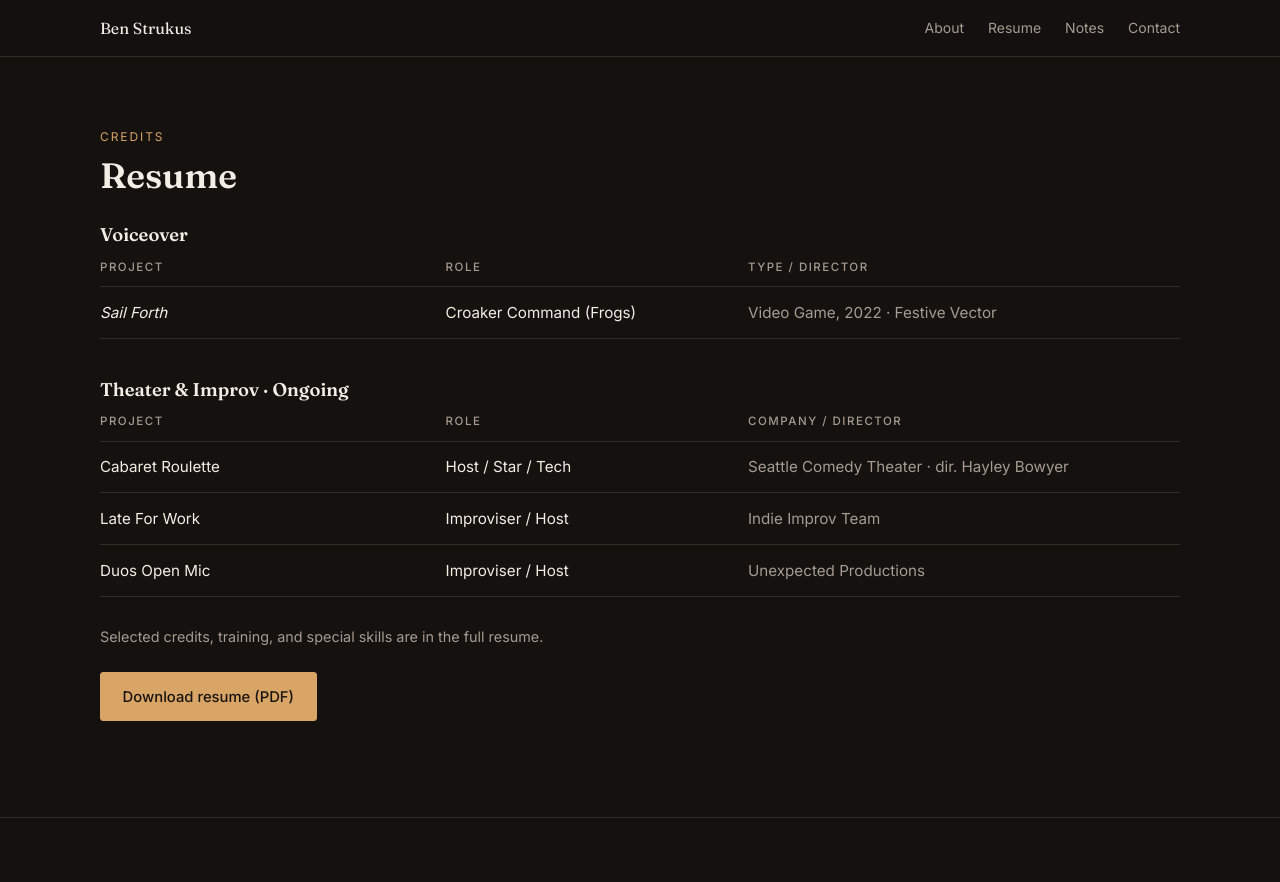
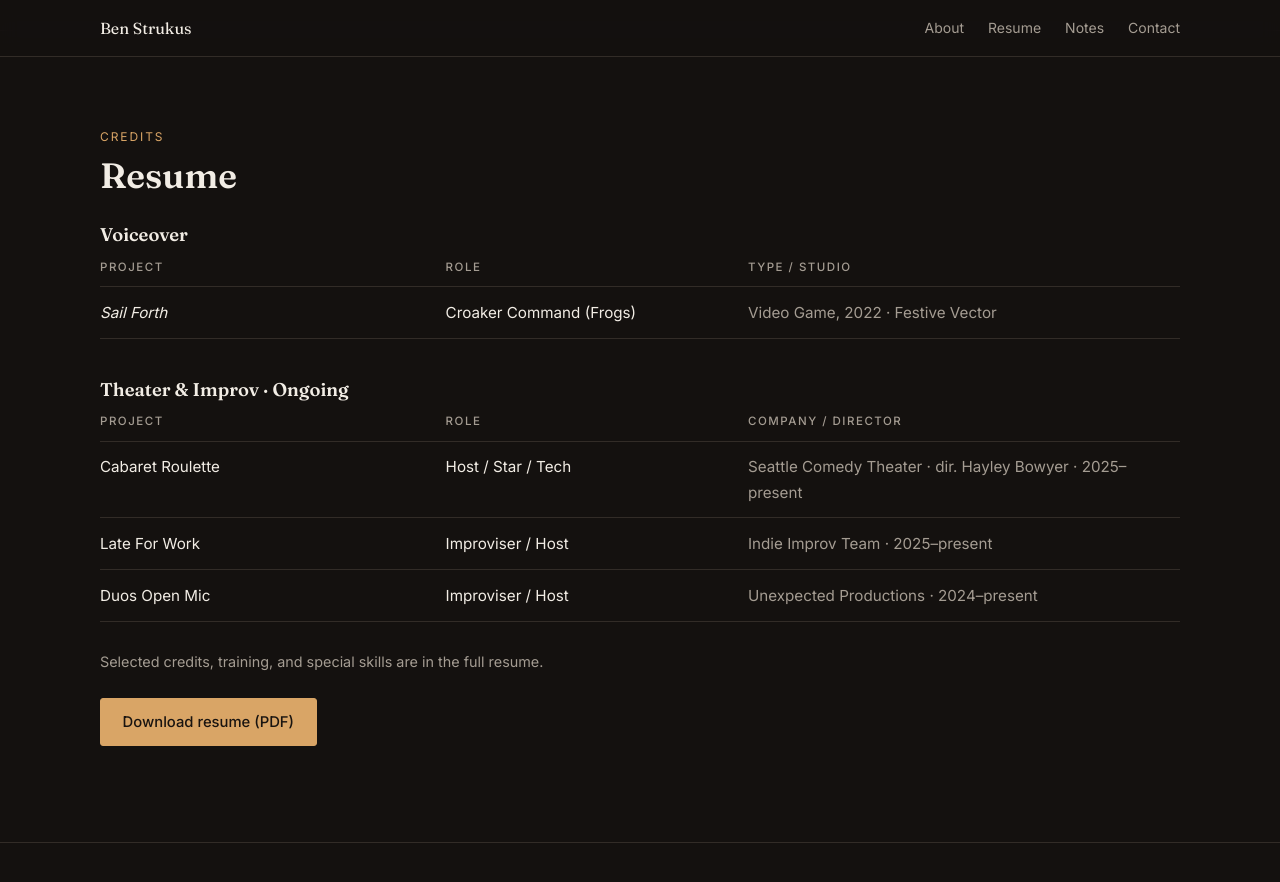
Before and after one commit to bstrukus/bstrukus.github.io, a Jekyll site: the page index.html, which Jekyll copies as it is, in a window 1280 px wide and 900 px high, scrolled down 1537 px. Shown: the top 882 px of the window. Built offline with Jekyll 4.4.1, drawn with Linux system fonts in a browser that asks for light colours.

Commit message:
Add run dates to ongoing theater credits
Duos Open Mic 2024–present; Cabaret Roulette and Late For Work
2025–present. Year ranges rather than show counts: they follow resume
convention, match the Voiceover row's year, and only need editing when
a run ends. Aggregate show counts stay in the bio.

Also relabels the Voiceover table's third column "Type / Studio", since
the Sail Forth row now credits the studio rather than the director.

Co-Authored-By: Claude Opus 5.5 <noreply@anthropic.com>

```diff
--- a/index.html
+++ b/index.html
@@ -182,13 +182,15 @@
     <!-- Same layout as the PDF resume: Project / Role / Company, one table
          per heading. Only current work is listed here; selected credits,
          training, and special skills live in the PDF. Add a row by copying
-         a <tr> line. On phones each row stacks into a small block instead
-         of scrolling sideways (see "Resume" in assets/styles.css). -->
+         a <tr> line. Ongoing runs end in "present", so they only need
+         editing when a run ends. On phones each row stacks into a small
+         block instead of scrolling sideways (see "Resume" in
+         assets/styles.css). -->
     <h3 class="credits-heading">Voiceover</h3>
     <div class="table-scroll">
       <table class="credits">
         <thead>
-          <tr><th>Project</th><th>Role</th><th>Type / Director</th></tr>
+          <tr><th>Project</th><th>Role</th><th>Type / Studio</th></tr>
         </thead>
         <tbody>
           <tr><td><cite>Sail Forth</cite></td><td>Croaker Command (Frogs)</td><td>Video Game, 2022 &middot; Festive Vector</td></tr>
@@ -203,9 +205,9 @@
           <tr><th>Project</th><th>Role</th><th>Company / Director</th></tr>
         </thead>
         <tbody>
-          <tr><td>Cabaret Roulette</td><td>Host / Star / Tech</td><td>Seattle Comedy Theater &middot; dir. Hayley Bowyer</td></tr>
-          <tr><td>Late For Work</td><td>Improviser / Host</td><td>Indie Improv Team</td></tr>
-          <tr><td>Duos Open Mic</td><td>Improviser / Host</td><td>Unexpected Productions</td></tr>
+          <tr><td>Cabaret Roulette</td><td>Host / Star / Tech</td><td>Seattle Comedy Theater &middot; dir. Hayley Bowyer &middot; 2025&ndash;present</td></tr>
+          <tr><td>Late For Work</td><td>Improviser / Host</td><td>Indie Improv Team &middot; 2025&ndash;present</td></tr>
+          <tr><td>Duos Open Mic</td><td>Improviser / Host</td><td>Unexpected Productions &middot; 2024&ndash;present</td></tr>
         </tbody>
       </table>
     </div>
```
